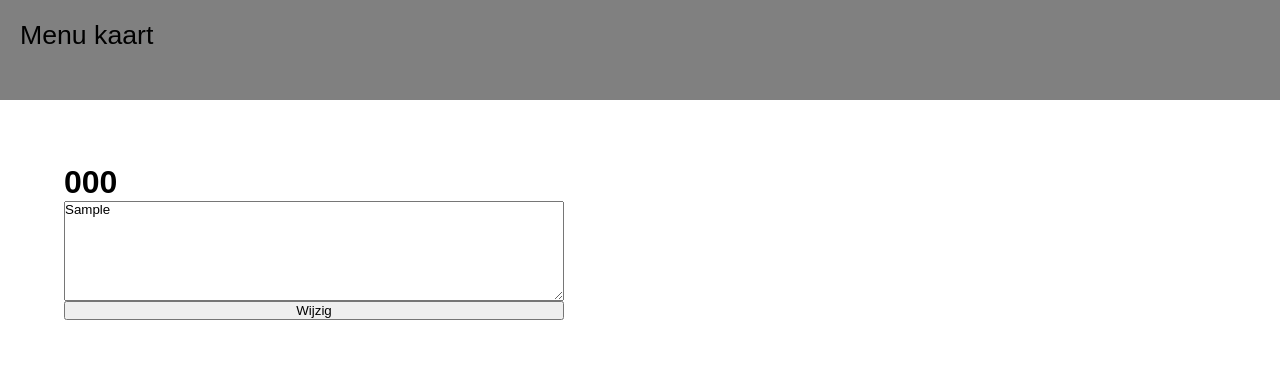
After one commit to karst132/webaplicatie1, a PHP site: page /edit.php?id=1 in a window 1280 px wide. The commit adds this page. Shown: the top 383 px of the page. Run offline with PHP 8.4, Linux system fonts and the light colour scheme; tables that the repository leaves empty or names only in its code hold one stand-in row (values such as "Sample post").

Commit message:
de mogelijkhied om te bewerken toegevoegd

```diff
--- /dev/null
+++ b/edit.php
@@ -0,0 +1,39 @@
+<!DOCTYPE html>
+<html lang="en">
+<head>
+    <meta charset="UTF-8">
+    <meta http-equiv="X-UA-Compatible" content="IE=edge">
+    <meta name="viewport" content="width=device-width, initial-scale=1.0">
+    <link rel="stylesheet" href="menukaart.css">
+    <title>Document</title>
+</head>
+<body>
+<?php
+     $dsn = 'mysql:dbname=test;host=127.0.0.1';
+     $user = 'root';
+     $password = '';
+     $dbh = new PDO($dsn, $user, $password);
+     $id = $_GET['id'];
+     if(isset($_POST['wijzig'])){
+        $omschrijving = $_POST['beschrijving'];
+        $dbh->query("UPDATE menu_test SET beschrijving = '$omschrijving' WHERE id =$id");
+    }
+    $statement = $dbh->query("SELECT * FROM menu_test WHERE id = $id");
+    $menuItem = $statement->fetch();
+    ?>
+    <header>
+        Menu kaart
+    </header>
+    <main>
+        <div class="col">
+            <h1><?php echo $menuItem['titel'] ?></h1>
+            <form method="post" action="edit.php?id=<?php echo $id ?>">
+                <div class="col">
+                    <textarea class="text-input" type="text" name="beschrijving"><?php echo $menuItem['beschrijving'] ?></textarea>
+                    <input type="submit" name="wijzig" value="Wijzig">
+                </div>
+            </form>
+        </div>
+    </main>
+</body>
+</html>
--- a/menukaart.css
+++ b/menukaart.css
@@ -5,7 +5,7 @@
     font-family: 'poppins', sans-serif;
 }
 header{
-    width: 100vw;
+    width: 100%;
     height: 100px;
     background-color: gray;
     padding: 20px;
@@ -21,6 +21,7 @@ header{
     height: 30%;
     width: 100%;
     background-color: darkgray;
+    padding: 7px;
 }
 .bottom-menu-item{
     border: 2px black solid;
@@ -29,6 +30,8 @@ header{
     height: 70%;
     width: 100%;
     background-color: darkgray;
+    padding: 7px;
+    display: flex
 }
 main{
     display: flex;
@@ -41,6 +44,23 @@ main{
     flex-wrap: wrap;
     gap: 30px;
 
-    justify-content: center;
-
 }
+.border{
+    border: 2px black solid;
+}
+.bescrijving{
+    display: block;
+    width: 100%;
+    margin-right: 10px;
+}
+.prijs{
+    font-size: larger;
+}
+.text-input{
+    height: 100px;
+    width: 500px;
+}
+.col{
+    display: flex;
+    flex-direction:column;
+}
```
Also changed, not shown: index.php (+14 -30 lines).
